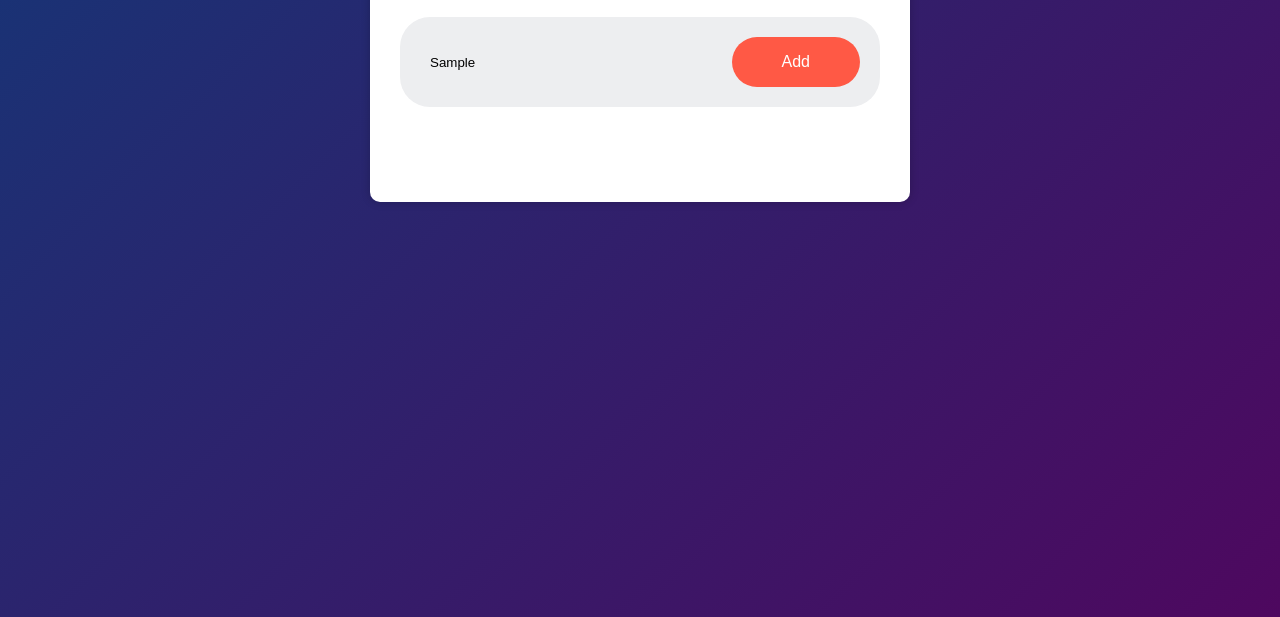
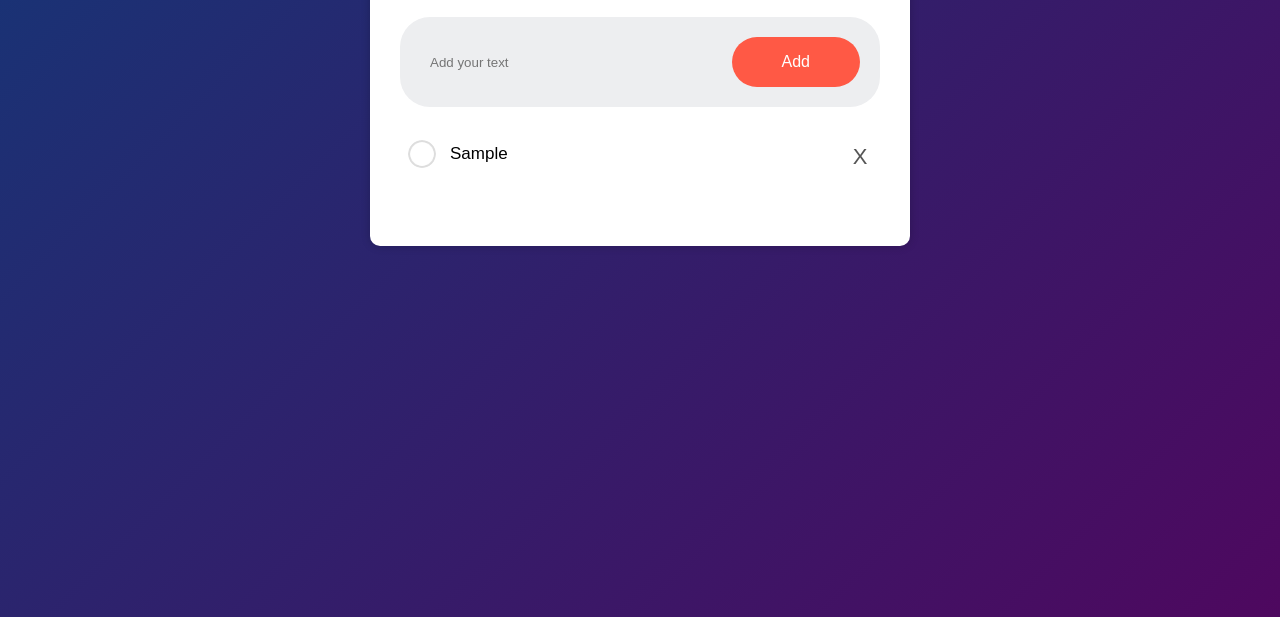
Before and after one commit to HuzaifaIlyas02/TODO-List, a plain HTML site: page index.html in a window 1280 px wide. Both pictures are taken after typing "Sample" into the empty fields and a click on the button "Add". Shown: the part 183-800 px from the top of the page. Drawn offline with Linux system fonts and the light colour scheme.

Commit message:
Add script.js file (addTask(), addEventListener())

```diff
--- a/index.html
+++ b/index.html
@@ -15,7 +15,7 @@
         <h2>To-Do List <img src="images/icon.png"></h2>
         <div class="row">
             <input type="text" id="input-box" placeholder="Add your text">
-            <button onclick="">Add</button>
+            <button onclick="addTask()">Add</button>
         </div>
 
         <ul id="list-container">
@@ -27,5 +27,5 @@
       </div>
     </div>
 </body>
-<script src="dist/index.js" type="module"></script>
+<script src="script.js"></script>
 </html>
--- /dev/null
+++ b/script.js
@@ -0,0 +1,27 @@
+const inputBox = document.getElementById("input-box");
+const listContainer = document.getElementById("list-container");
+
+
+function addTask(){
+    if(inputBox.value === ""){
+        alert("Please enter a task");
+    }
+    else {
+        let li = document.createElement("li");
+        li.innerHTML = inputBox.value;
+        listContainer.appendChild(li);
+        let span = document.createElement("span");
+        span.innerHTML = "X";
+        li.appendChild(span);
+    }
+    inputBox.value = "";
+}
+
+listContainer.addEventListener("click", function(e){
+    if(e.target.tagName === "LI"){
+        e.target.classList.toggle("checked");
+    }
+    else if(e.target.tagName === "SPAN"){
+        e.target.parentElement.remove();
+    }
+}, false);
--- a/style.css
+++ b/style.css
@@ -81,7 +81,7 @@ ul li::before{
     background-image: url(images/unchecked.png);
     background-size: cover;
     background-position: center;
-    top: 12px;
+    top: 8px;
     left: 8px;
 }
 
@@ -94,3 +94,20 @@ ul li.checked::before{
     background-image: url(images/checked.png);
 
 }
+
+ul li span{
+    position: absolute;
+    right: 0;
+    top: 5px;
+    width: 40px;
+    height: 40px;
+    font-size: 22px;
+    color: #555;
+    line-height: 40px;
+    text-align: center;
+    border-radius: 50%;
+}
+
+ul li span:hover{
+    color: #edeef0;
+}
```
